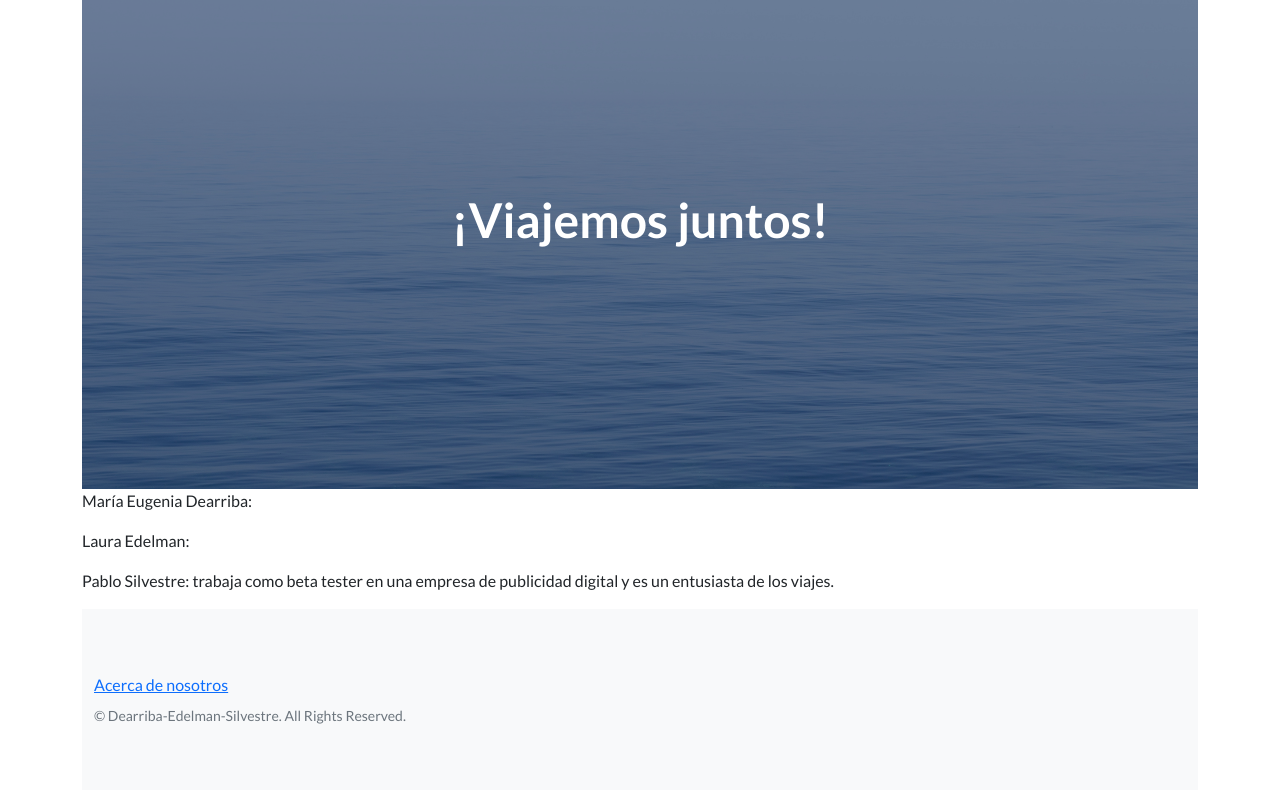
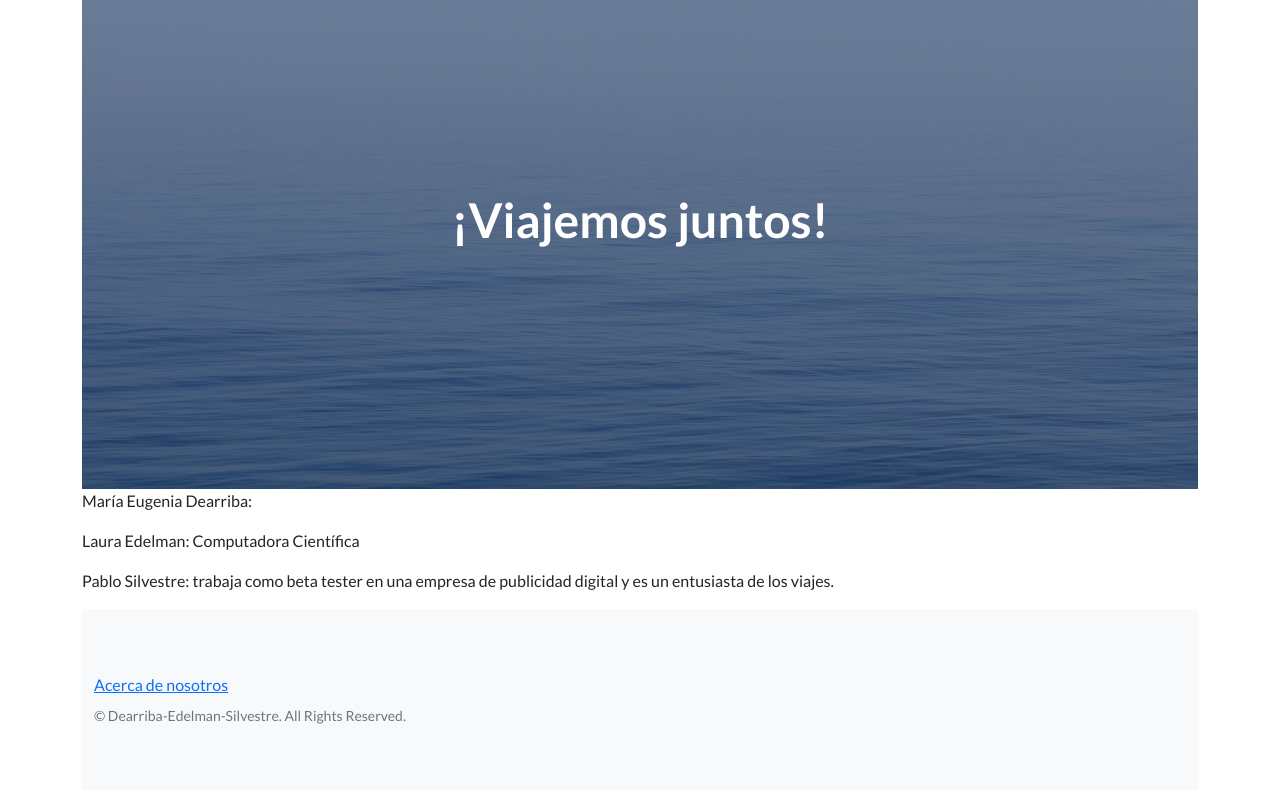
Before and after one commit to meugeniad/Entrega1-Dearriba_Edeleman_Silvestre, a Django app: page /about/ in a window 1280 px wide. Shown: the part 57-847 px from the top of the page. Run offline with Django 4.2, Linux system fonts and the light colour scheme; some libraries are stand-ins or nearby versions.

Commit message:
Modifación about

```diff
--- a/home/templates/home/about.html
+++ b/home/templates/home/about.html
@@ -21,7 +21,7 @@
             María Eugenia Dearriba:
         <p>
         <p>
-            Laura Edelman:
+            Laura Edelman: Computadora Científica
         <p>
         <p>
             Pablo Silvestre: trabaja como beta tester en una empresa de publicidad digital y es un entusiasta de los viajes.
```
